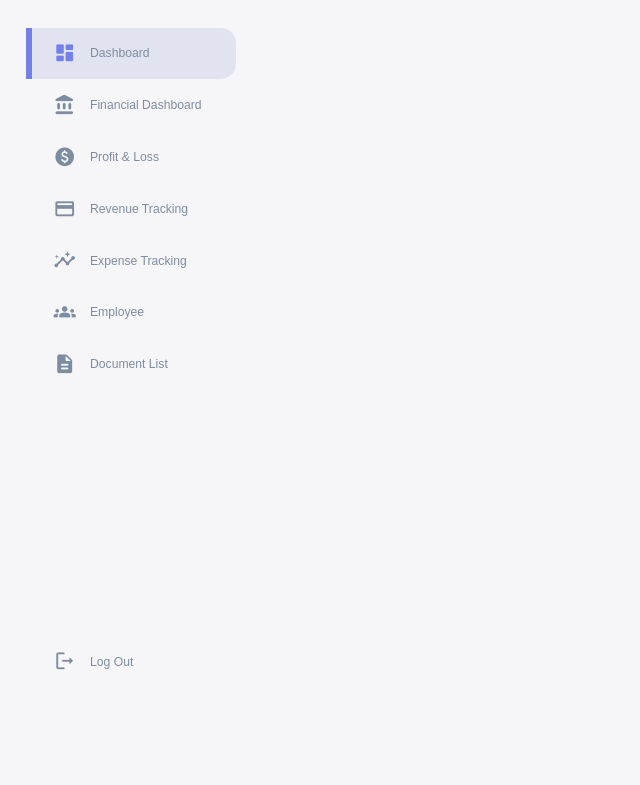
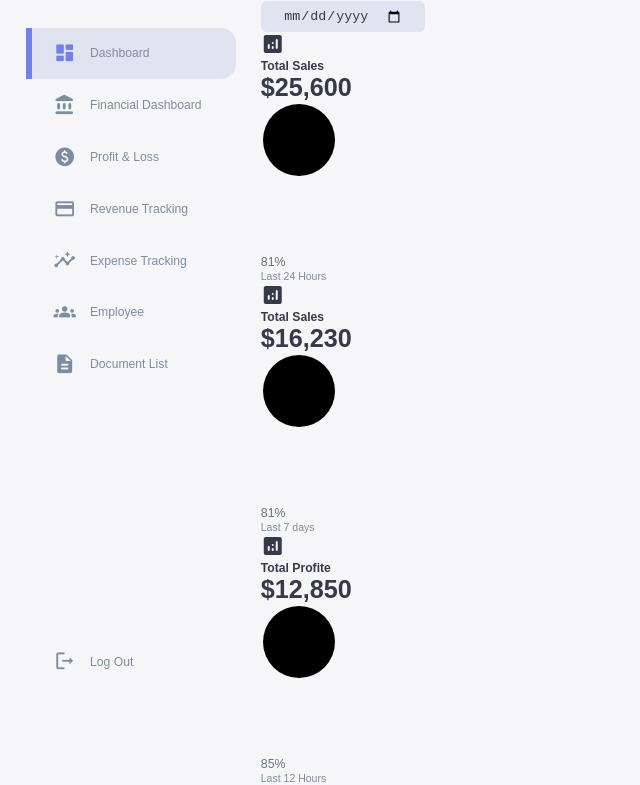
Before and after one commit to mehedi0022/admin_dashboard, a plain HTML site: page index.html in a window 1280 px wide. Shown: the part 62-847 px from the top of the page, without its empty margins (0-640 px from the left). Before the commit the page ends 800 px from the top, so only its background shows below. Drawn offline with Linux system fonts and the light colour scheme.

Commit message:
developer habib

```diff
--- a/index.html
+++ b/index.html
@@ -59,7 +59,76 @@
                 </a>
             </div>
         </aside>
+        <!------End of Aside------->
+        <main>
+            <h1>Dashbord</h1>
+
+            <div class="date">
+                <input type="date">
+            </div>
+
+            <div class="insights">
+                <div class="sales">
+                    <span class="material-icons-round">analytics</span>
+                    <div class="middle">
+                        <div class="left">
+                            <h3>Total Sales</h3>
+                            <h1>$25,600</h1>
+                        </div>
+                        <div class="progres">
+                            <svg>
+                                <circle cx="38" cy="38" r="36"></circle>
+                            </svg>
+                            <div class="number">
+                                <p>81%</p>
+                            </div>
+                        </div>
+                    </div>
+                    <small class="text-muted">Last 24 Hours</small>
+                </div>
+
+
+                <div class="sales">
+                    <span class="material-icons-round">analytics</span>
+                    <div class="middle">
+                        <div class="left">
+                            <h3>Total Sales</h3>
+                            <h1>$16,230</h1>
+                        </div>
+                        <div class="progres">
+                            <svg>
+                                <circle cx="38" cy="38" r="36"></circle>
+                            </svg>
+                            <div class="number">
+                                <p>81%</p>
+                            </div>
+                        </div>
+                    </div>
+                    <small class="text-muted">Last 7 days</small>
+                </div>
+
+
+                <div class="sales">
+                    <span class="material-icons-round">analytics</span>
+                    <div class="middle">
+                        <div class="left">
+                            <h3>Total Profite</h3>
+                            <h1>$12,850</h1>
+                        </div>
+                        <div class="progres">
+                            <svg>
+                                <circle cx="38" cy="38" r="36"></circle>
+                            </svg>
+                            <div class="number">
+                                <p>85%</p>
+                            </div>
+                        </div>
+                    </div>
+                    <small class="text-muted">Last 12 Hours</small>
+                </div>
+                <!-------------End Of Sales-------------->
+            </div>
+        </main>
     </div>
-
 </body>
 </html>
--- a/style.css
+++ b/style.css
@@ -44,6 +44,7 @@ body{
     background: var(--color-backgroun);
     user-select: none;
     overflow-x: hidden;
+    color: var(--color-dark);
 }
 .container{
     display: grid;
@@ -180,3 +181,20 @@ aside .sidebar a:hover{
 aside .sidebar a:hover span{
     margin-left: 1rem;
 }
+
+/*==========================Main=======================*/
+
+main{
+    margin-top: 1.4rem;
+}
+main .date{
+    display: inline-block;
+    background: var(--color-light);
+    border-radius: var(--border-radius-1);
+    margin-top: 1rem;
+    padding: .5rem 1.6rem;
+}
+main .date input[type='date']{
+    background: transparent;
+    color: var(--color-dark);
+}
```
